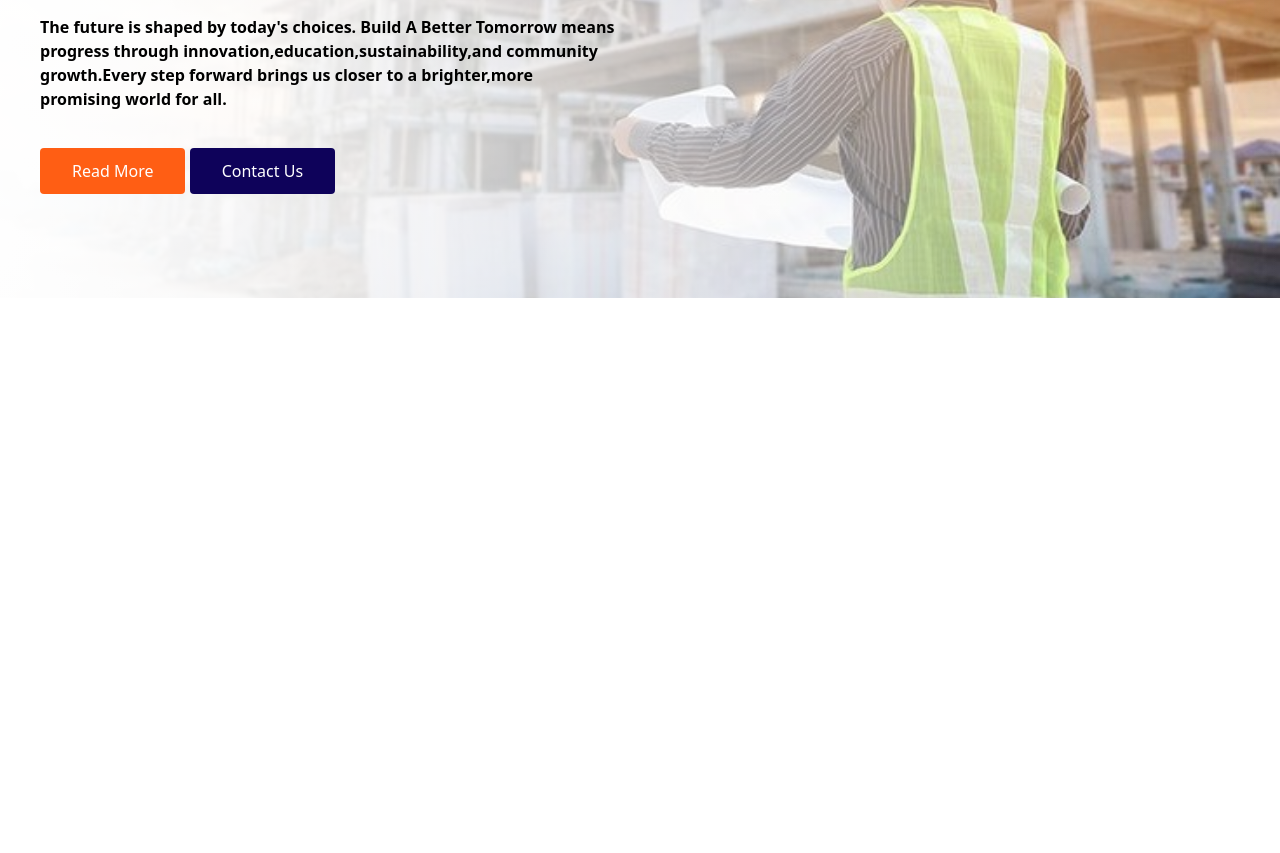
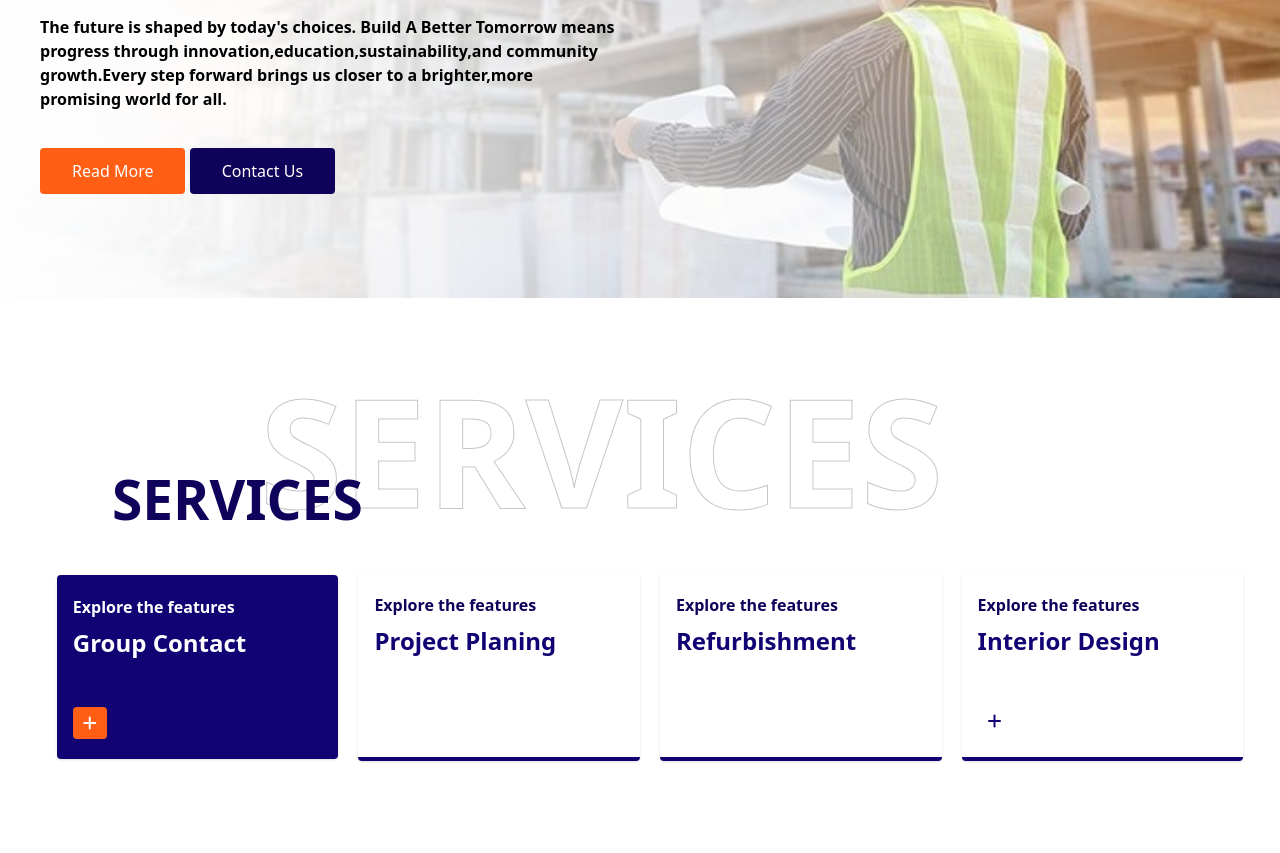
Before and after one commit to aalishbasheikh/Construction-Site, a website built with Vite: page index.html in a window 1280 px wide. Shown: the part 398-1251 px from the top of the page. Before the commit the page ends 800 px from the top, so only its background shows below. Built offline with nearby package versions, Linux system fonts and the light colour scheme; files whose address does not match are found by name.

Commit message:
updating services section in index.html

```diff
--- a/index.html
+++ b/index.html
@@ -60,7 +60,7 @@
 
 
   </div>
-</body>
+
       </nav>
  <div class="relative w-screen h-[600px] bg-[url('/assets/construction-banner.jpg')] bg-cover bg-center">
 
@@ -113,5 +113,55 @@
 
 </div>
     </header>
+    <main>
+      <section class="justify-center items-center relative w-full py-20">
+<h1 class="absolute md:top-10 top-6  md:left-[47%] left-1/2 md:text-[150px] sm:text-[90px]  text-[58px] -translate-x-1/2 font-extrabold
+           text-transparent [-webkit-text-stroke:1px_#6b7280] opacity-40 uppercase select-none z-0 pointer-events-none">
+  Services
+</h1>
+<div class="relative  top-20 lg:ms-28 md:ms-16">
+<h1 class=" md:text-[55px] text-[30px]  text-[#0e025a] font-bold">SERVICES </h1>
+</div>
+<div class=" w-full pt-4 relative md:flex-row flex flex-col md:overflow-y-hidden scroll-smooth md:border-none   max-h-[890px] justify-center items-center mt-16  ">
+
+            <div class="card md:w-[22%] sm:w-[50%]  w-[70%]   mt-8 rounded  bg-[#120374] lg:ms-5 shadow mb-3 pt-3 ps-2 hover:scale-[1.01] ">
+              <div class="card-body">
+                <p class="px-2 py-2  font-semibold text-white">
+               Explore the features
+                </p>
+                <h1 class="text-2xl font-semibold px-2 text-white ">Group Contact</h1>
+                 <i class="fa-solid fa-plus text-white bg-[#ff5e14]  mt-12 py-2 mb-5 px-2.5 rounded ms-2"></i>
+              </div>
+            </div>
+               <div class="card md:w-[22%] sm:w-[50%] w-[70%]  mt-8 rounded border-b-4 border-b-[#120374] ms-5 shadow mb-3 pt-3 ps-2 hover:scale-[1.01] bg-white">
+              <div class="card-body">
+                <p class="px-2 py-2  font-semibold text-[#0e025a]">
+               Explore the features
+                </p>
+                <h1 class="text-2xl font-semibold px-2 text-[#120374] ">Project Planing</h1>
+                 <i class="fa-solid fa-plus text-white bg-[]  mt-12 py-2 mb-5 px-2.5 rounded ms-2"></i>
+              </div>
+            </div>
+               <div class="card md:w-[22%] sm:w-[50%]  w-[70%]  mt-8 rounded border-b-4 border-b-[#120374] ms-5 shadow mb-3 pt-3 ps-2 hover:scale-[1.01] bg-white">
+              <div class="card-body">
+                <p class="px-2 py-2  font-semibold text-[#0e025a]">
+               Explore the features
+                </p>
+                <h1 class="text-2xl font-semibold px-2 text-[#120374] ">Refurbishment</h1>
+                 <i class="fa-solid fa-plus text-white bg-[]  mt-12 py-2 mb-5 px-2.5 rounded ms-2"></i>
+              </div>
+            </div>
+              <div class="card md:w-[22%] sm:w-[50%]  w-[70%]   mt-8 rounded border-b-4 border-b-[#120374] ms-5 shadow mb-3 pt-3 ps-2 hover:scale-[1.01] bg-white">
+              <div class="card-body">
+                <p class="px-2 py-2  font-semibold text-[#0e025a]">
+               Explore the features
+                </p>
+                <h1 class="text-2xl font-semibold px-2 text-[#120374] ">Interior Design </h1>
+                 <i class="fa-solid fa-plus text-[#120374]  mt-12 py-2 mb-5 px-2.5 rounded ms-2"></i>
+              </div>
+            </div>
+            </div>
+      </section>
+    </main>
   </body>
 </html>
```
